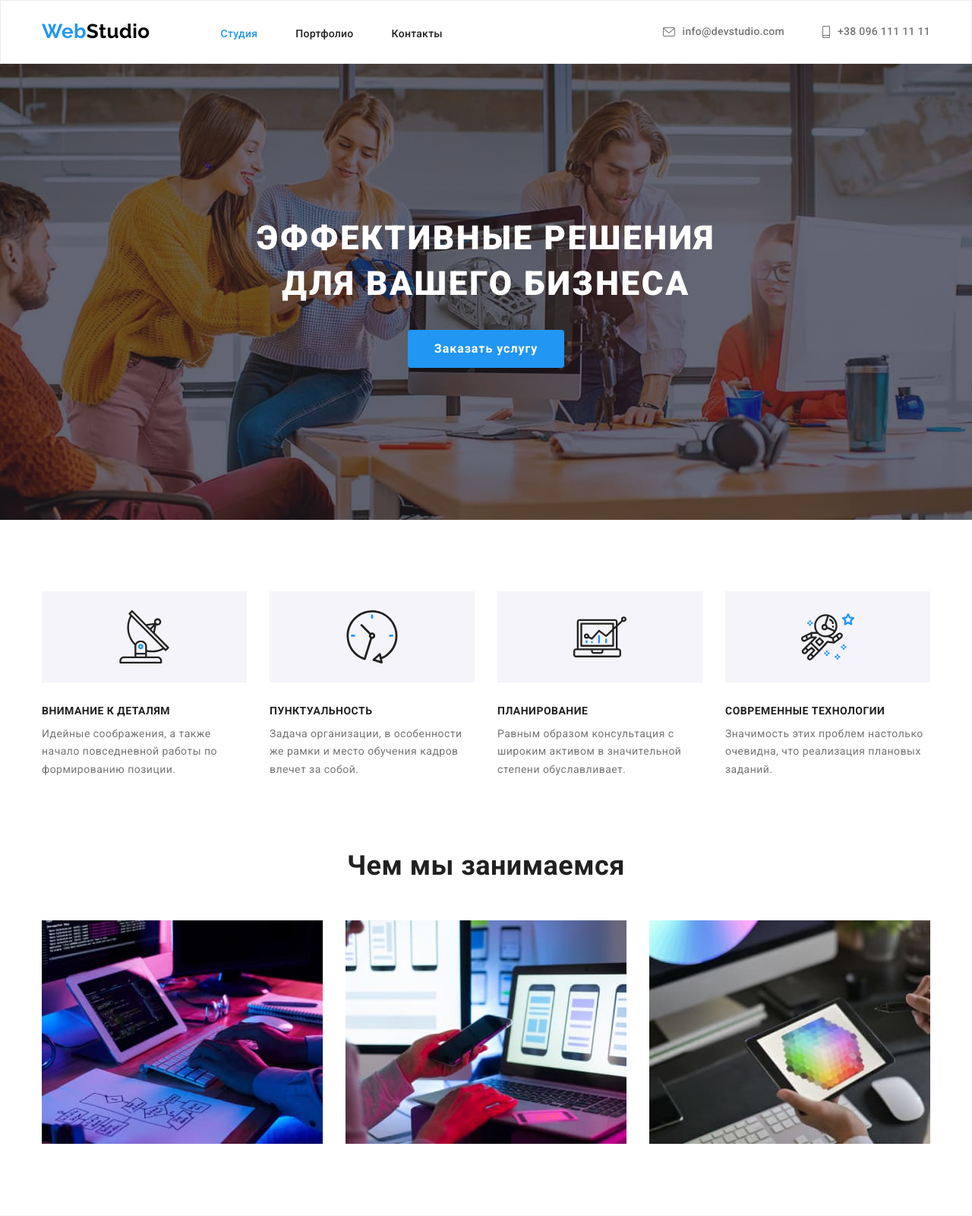
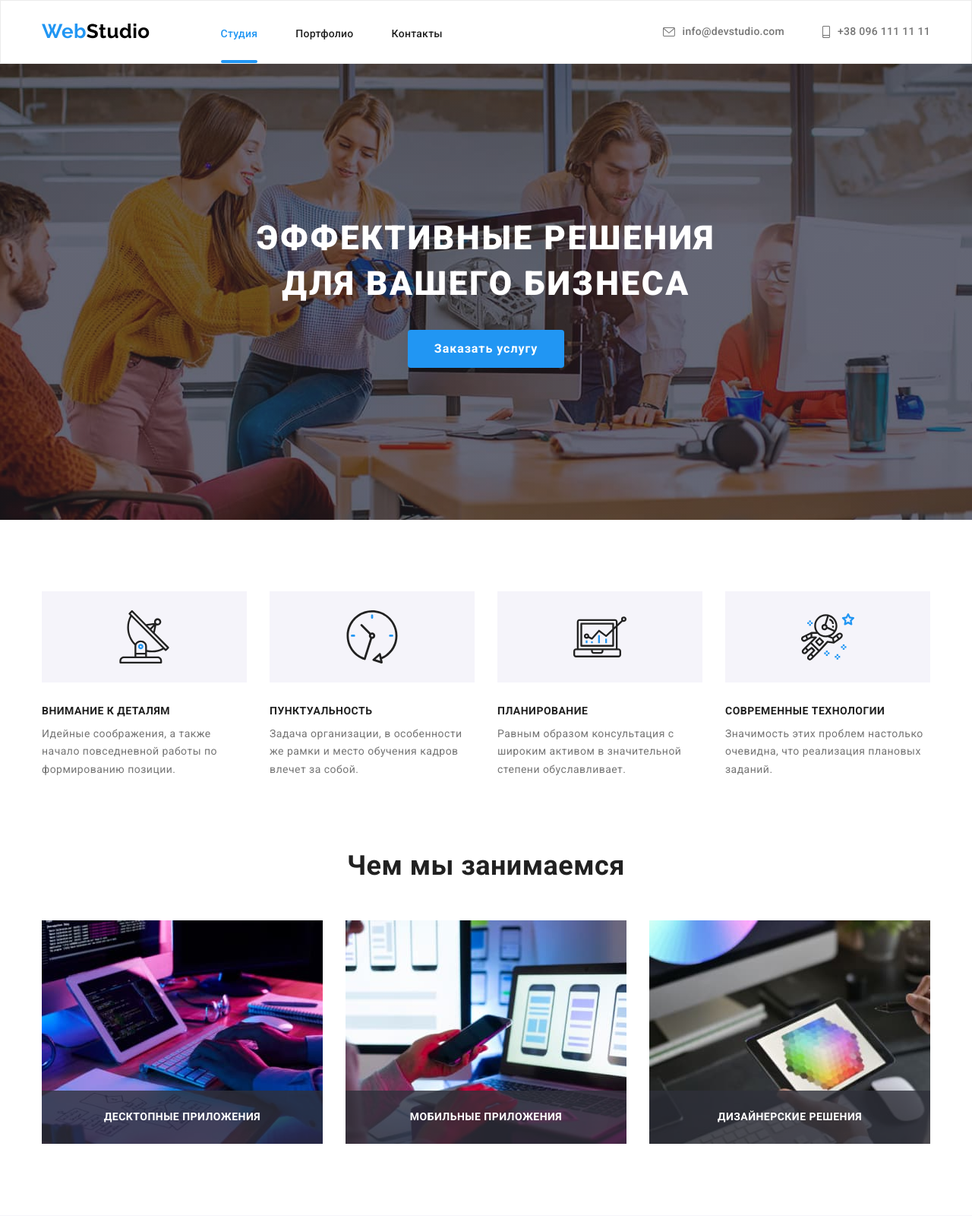
Before and after one commit to Tetiana-Horban/goit-markup-hw-05, a plain HTML site: page index.html in a window 1280 px wide. Shown: the top 1600 px of the page at 76% size. Drawn offline with nearby package versions, Linux system fonts and the light colour scheme.

Commit message:
::after чем мы занимаемся

```diff
--- a/css/styles.css
+++ b/css/styles.css
@@ -125,6 +125,19 @@ body {
 .footer-link:focus {
   color: var(--accent-color);
 }
+.current {
+  position: relative;
+}
+.current::after {
+  position: absolute;
+  bottom: 0;
+  content: '';
+  display: block;
+  width: 100%;
+  height: 4px;
+  background-color: var(--accent-color);
+  border-radius: 2px;
+}
 
 /*Герой*/
 .hero {
@@ -249,8 +262,26 @@ body {
   margin-left: -30px;
 }
 .works .item {
+  position: relative;
   margin-left: 30px;
   flex-basis: calc((100% - 90px) / 3);
+}
+.works-text {
+  position: absolute;
+  bottom: 0;
+
+  font-weight: 700;
+  font-size: 14px;
+  line-height: 1.14;
+  text-align: center;
+  text-transform: uppercase;
+
+  width: 100%;
+  padding-top: 27px;
+  padding-bottom: 27px;
+
+  background: rgba(47, 48, 58, 0.8);
+  color: var(--white-color);
 }
 
 /* Наша команда */
--- a/index.html
+++ b/index.html
@@ -123,6 +123,7 @@
                 width="370"
                 height="294"
               />
+              <p class="works-text">Десктопные приложения</p>
             </li>
             <li class="item">
               <img
@@ -131,6 +132,7 @@
                 width="370"
                 height="294"
               />
+              <p class="works-text">Мобильные приложения</p>
             </li>
             <li class="item">
               <img
@@ -139,6 +141,7 @@
                 width="370"
                 height="294"
               />
+              <p class="works-text">Дизайнерские решения</p>
             </li>
           </ul>
         </div>
@@ -378,5 +381,6 @@
         </div>
       </div>
     </footer>
+    <script src="./js/modal.js"></script>
   </body>
 </html>
--- /dev/null
+++ b/js/modal.js
@@ -0,0 +1,14 @@
+(() => {
+  const refs = {
+    openModalBtn: document.querySelector('[data-modal-open]'),
+    closeModalBtn: document.querySelector('[data-modal-close]'),
+    modal: document.querySelector('[data-modal]'),
+  };
+
+  refs.openModalBtn.addEventListener('click', toggleModal);
+  refs.closeModalBtn.addEventListener('click', toggleModal);
+
+  function toggleModal() {
+    refs.modal.classList.toggle('is-hidden');
+  }
+})();
```
Also changed, not shown: 1 other file.
